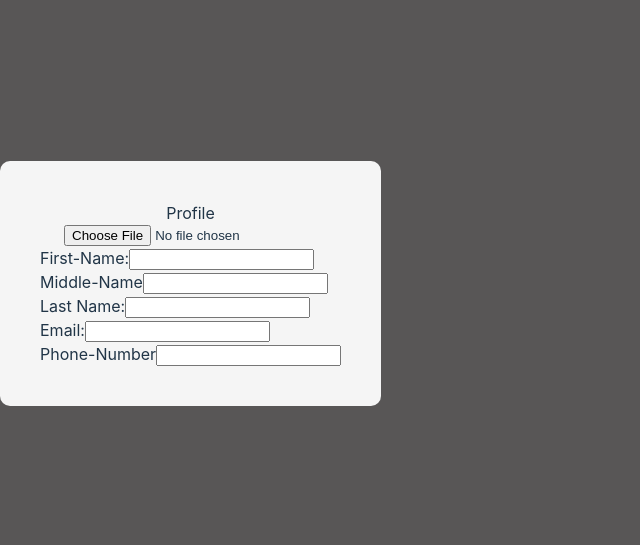
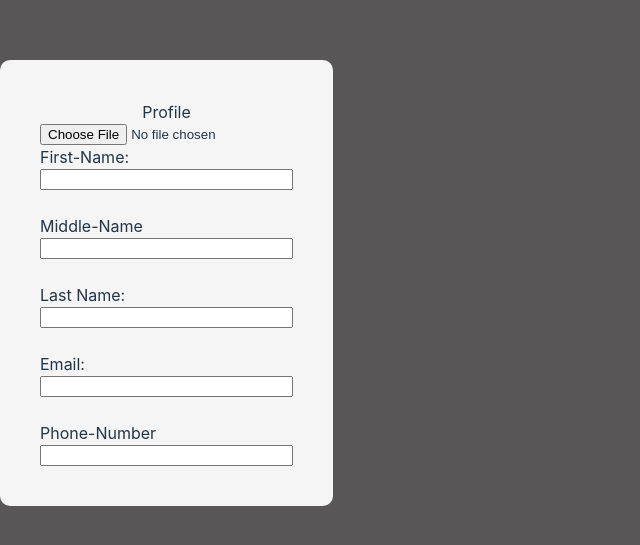
Before and after one commit to kubsamelkamu/CVApp, a React (Vite) app: page / in a window 1280 px wide. Shown: the part 117-662 px from the top of the page, without its empty margins (0-640 px from the left). Built offline with nearby package versions, Linux system fonts and the light colour scheme.

Commit message:
profile-picture and inputContainer style

```diff
--- a/src/Component/GeneralInfo.module.css
+++ b/src/Component/GeneralInfo.module.css
@@ -7,3 +7,20 @@
     border-radius: 10px;
     box-shadow:   0px 2px 5px rgba(0, 0, 0, 0.1);
 }
+
+
+.profilePicture{
+    width: 200px;
+    height: 200px;
+    border-radius: 50%;
+    object-fit: cover;
+    margin-bottom: 30px;
+    border: 2px solid #ccc;
+}
+
+.inputContainer{
+    display: flex;
+    flex-direction: column;
+    width: 100%;
+    max-width: 400px;
+}
```
